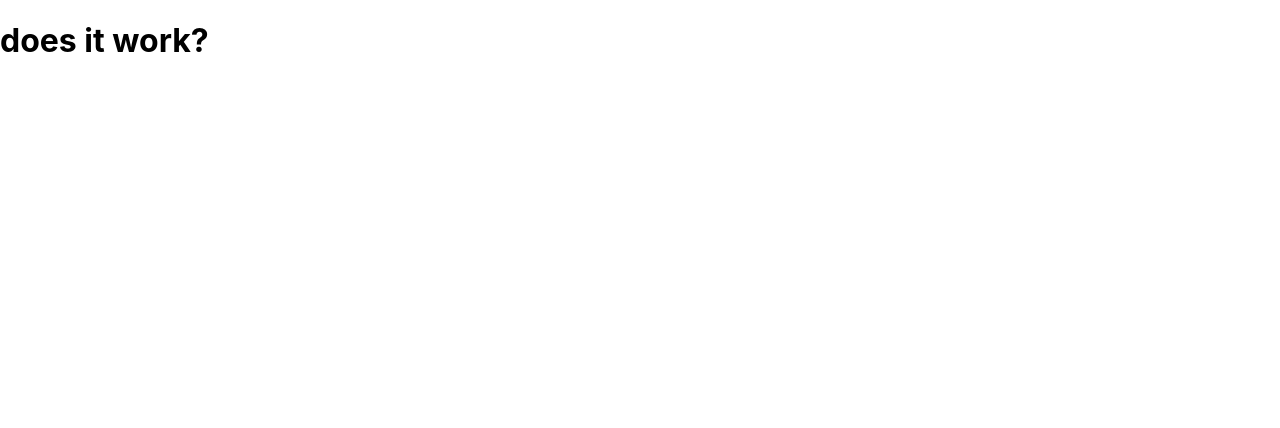
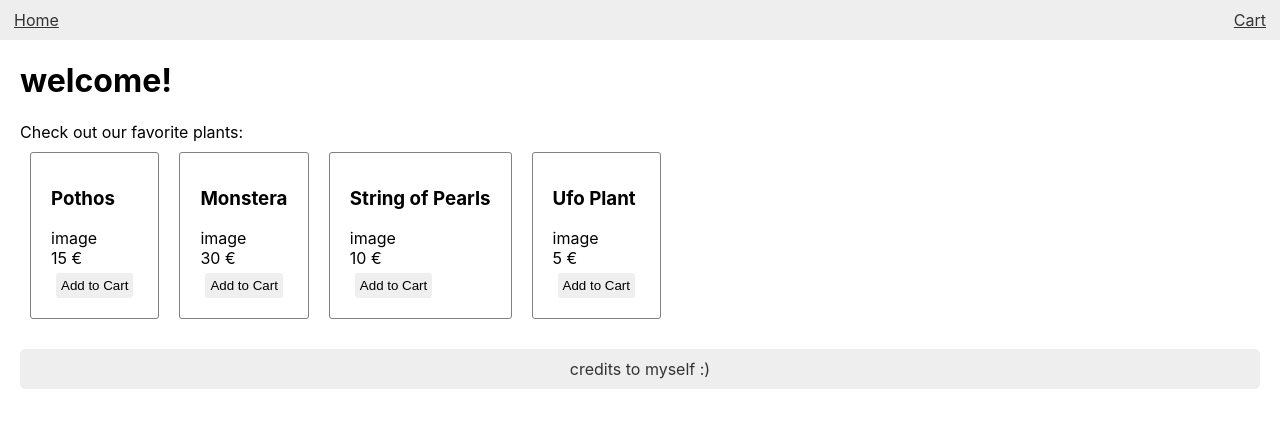
Before and after one commit to janaabf/ecommerce-store, a Next.js app: page / in a window 1280 px wide. Shown: the top 428 px of the page. Built offline with nearby package versions, Linux system fonts and the light colour scheme.

Commit message:
Add first page structure & example data

```diff
--- /dev/null
+++ b/components/Footer.js
@@ -0,0 +1,19 @@
+import { css } from '@emotion/react';
+
+const footerStyles = css`
+  display: flex;
+  justify-content: center;
+  padding: 10px 14px;
+  color: #333333;
+  background-color: #eee;
+  margin: 20px;
+  border-radius: 5px;
+`;
+
+export default function Footer() {
+  return (
+    <footer css={footerStyles}>
+      <div>credits to myself :)</div>
+    </footer>
+  );
+}
--- /dev/null
+++ b/components/Header.js
@@ -0,0 +1,19 @@
+import { css } from '@emotion/react';
+import Link from 'next/link';
+
+const headerStyles = css`
+  display: flex;
+  justify-content: space-between;
+  padding: 10px 14px;
+  color: #333333;
+  background-color: #eee;
+`;
+
+export default function Header() {
+  return (
+    <header css={headerStyles}>
+      <Link href="/">Home</Link>
+      <Link href="/cart">Cart</Link>
+    </header>
+  );
+}
--- /dev/null
+++ b/components/Layout.js
@@ -0,0 +1,12 @@
+import Footer from './Footer';
+import Header from './Header';
+
+export default function Layout(props) {
+  return (
+    <div>
+      <Header />
+      <div>{props.children}</div>
+      <Footer />
+    </div>
+  );
+}
--- a/pages/_app.js
+++ b/pages/_app.js
@@ -1,4 +1,5 @@
 import { css, Global } from '@emotion/react';
+import Layout from '../components/Layout';
 
 function MyApp({ Component, pageProps }) {
   return (
@@ -16,15 +17,27 @@ function MyApp({ Component, pageProps }) {
 
           a {
             color: inherit;
-            text-decoration: none;
+            /* text-decoration: none; */
           }
 
           * {
             box-sizing: border-box;
           }
+
+          button {
+            border: none;
+            border-radius: 3px;
+            padding: 5px;
+            margin: 5px;
+            :hover {
+              background-color: grey;
+            }
+          }
         `}
       />
-      <Component {...pageProps} />
+      <Layout>
+        <Component {...pageProps} />
+      </Layout>
     </>
   );
 }
--- a/pages/index.js
+++ b/pages/index.js
@@ -1,20 +1,68 @@
+import { css } from '@emotion/react';
 import Head from 'next/head';
+import Link from 'next/link';
+import { plantsDatabase } from '../util/plantdata';
 
-export default function Home() {
+const mainStyles = css`
+  margin: 15px 20px;
+`;
+
+const plantCard = css`
+  border: 1px solid gray;
+  border-radius: 3px;
+  margin: 10px 10px;
+  padding: 15px 20px;
+  :hover {
+    background-color: #eee;
+  }
+`;
+
+const products = css`
+  display: flex;
+`;
+
+export default function Home(props) {
   return (
     <div>
       <Head>
-        <title>Store</title>
+        <title>Store - Home</title>
         <meta
           name="My first E-Commerce store"
-          content="My first E-Commerce store"
+          content="Homepage of my first E-Commerce store"
         />
         <link rel="icon" href="/favicon.ico" />
       </Head>
 
-      <main>
-        <h1>does it work?</h1>
+      <main css={mainStyles}>
+        <h1>welcome!</h1>
+        <div>Check out our favorite plants:</div>
+        <div css={products}>
+          {props.plants.map((plant) => {
+            return (
+              <div key={`plant-${plant.name}`} css={plantCard}>
+                <Link href={`/${plant.name}`}>
+                  <div>
+                    <h3>{plant.name}</h3>
+                    <div>{plant.image}</div>
+                    <div>{plant.price} €</div>
+                    <Link href="/cart">
+                      <button>Add to Cart</button>
+                    </Link>
+                  </div>
+                </Link>
+              </div>
+            );
+          })}
+        </div>
       </main>
     </div>
   );
 }
+
+export function getServerSideProps() {
+  return {
+    props: {
+      plants: plantsDatabase,
+    },
+  };
+}
--- /dev/null
+++ b/util/plantdata.js
@@ -0,0 +1,30 @@
+export const plantsDatabase = [
+  {
+    id: '1',
+    name: 'Pothos',
+    scientificName: 'ab',
+    image: 'image',
+    price: '15',
+  },
+  {
+    id: '2',
+    name: 'Monstera',
+    scientificName: 'cd',
+    image: 'image',
+    price: '30',
+  },
+  {
+    id: '3',
+    name: 'String of Pearls',
+    scientificName: 'ef',
+    image: 'image',
+    price: '10',
+  },
+  {
+    id: '4',
+    name: 'Ufo Plant',
+    scientificName: 'gh',
+    image: 'image',
+    price: '5',
+  },
+];
```
Also changed, not shown: pages/[plantName].js (added, +58 -0 lines), pages/cart.js (added, +21 -0 lines).
